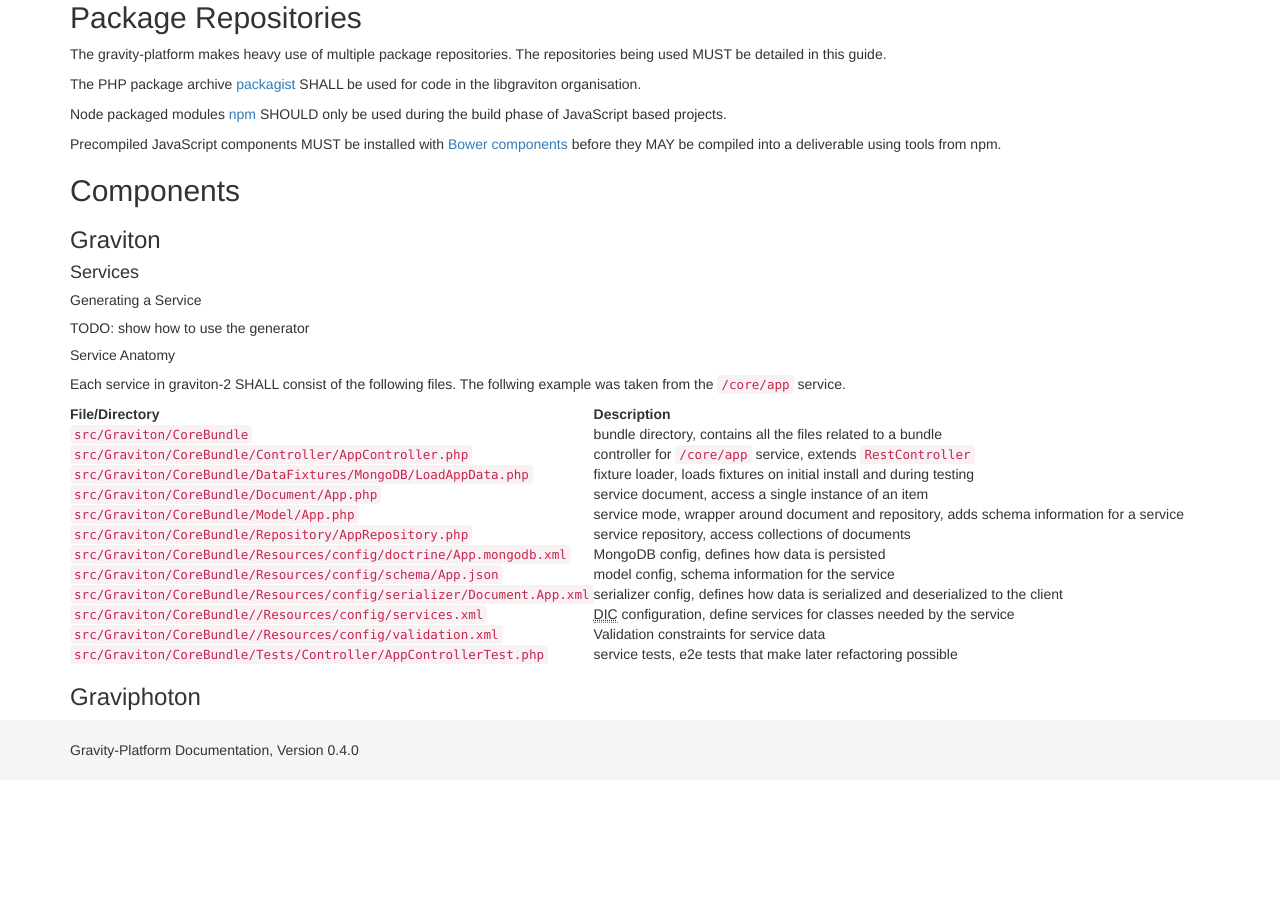
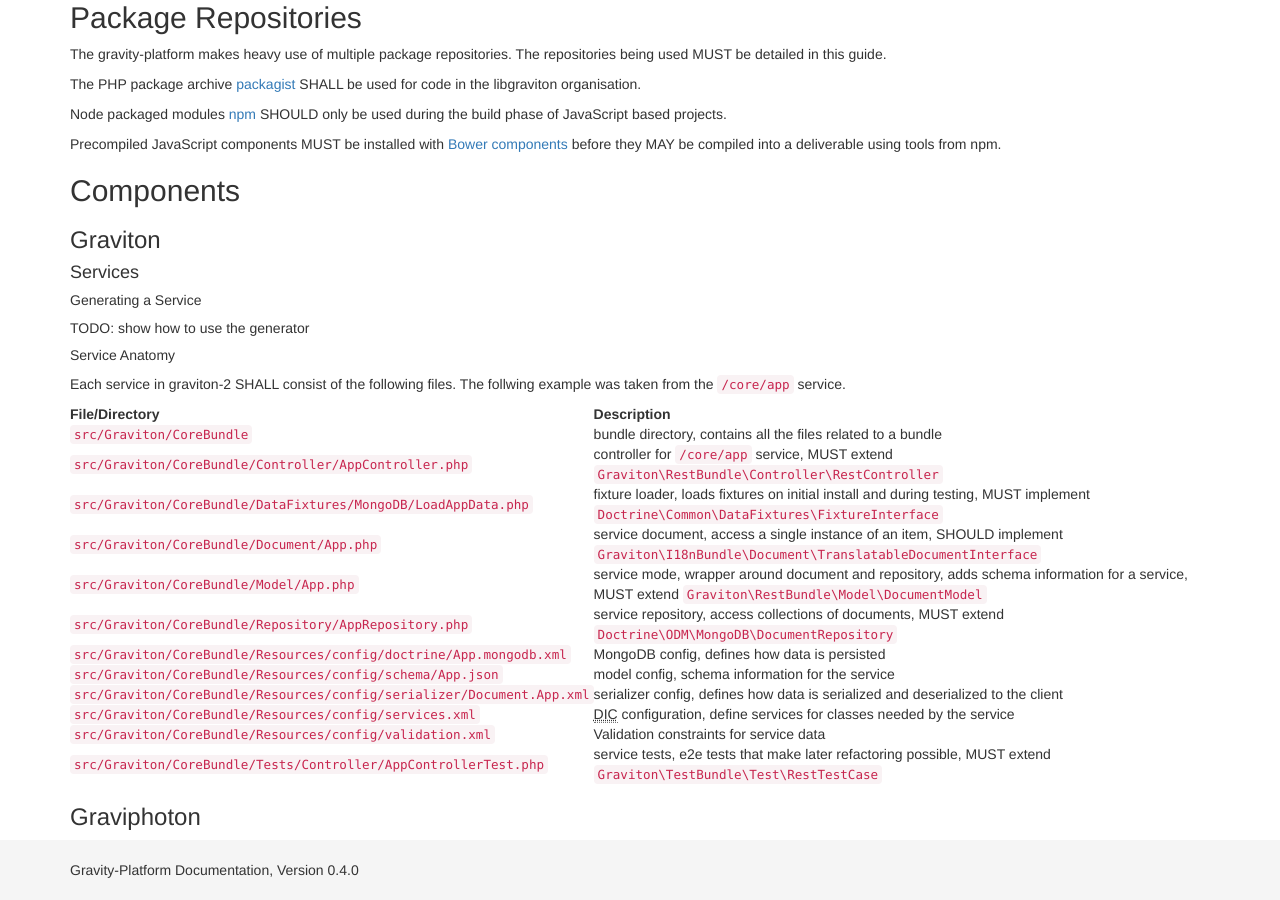
Before and after one commit to gravity-platform/doc, a Jekyll site: the page built from hacking.md, in a window 1280 px wide and 900 px high, scrolled down 830 px. Built offline with Jekyll 4.4.1, drawn with Linux system fonts in a browser that asks for light colours; nearby versions of some CDN libraries; Markdown is read by kramdown in place of the engine named in the settings; before the commit the page ends 1610 px from its top, so only the background shows below that.

Commit message:
add extends and implements info

```diff
--- a/hacking.md
+++ b/hacking.md
@@ -84,23 +84,23 @@ Each service in graviton-2 SHALL consist of the following files. The follwing ex
   </tr>
   <tr>
     <td><code>src/Graviton/CoreBundle/Controller/AppController.php</code></td>
-    <td>controller for <code>/core/app</code> service, extends <code>RestController</code></td>
+    <td>controller for <code>/core/app</code> service, MUST extend <code>Graviton\RestBundle\Controller\RestController</code></td>
   </tr>
   <tr>
     <td><code>src/Graviton/CoreBundle/DataFixtures/MongoDB/LoadAppData.php</code></td>
-    <td>fixture loader, loads fixtures on initial install and during testing</td>
+    <td>fixture loader, loads fixtures on initial install and during testing, MUST implement <code>Doctrine\Common\DataFixtures\FixtureInterface</code></td>
   </tr>
   <tr>
     <td><code>src/Graviton/CoreBundle/Document/App.php</code></td>
-    <td>service document, access a single instance of an item</td>
+    <td>service document, access a single instance of an item, SHOULD implement <code>Graviton\I18nBundle\Document\TranslatableDocumentInterface</code></td>
   </tr>
   <tr>
     <td><code>src/Graviton/CoreBundle/Model/App.php</code></td>
-    <td>service mode, wrapper around document and repository, adds schema information for a service</td>
+    <td>service mode, wrapper around document and repository, adds schema information for a service, MUST extend <code>Graviton\RestBundle\Model\DocumentModel</code></td>
   </tr>
   <tr>
     <td><code>src/Graviton/CoreBundle/Repository/AppRepository.php</code></td>
-    <td>service repository, access collections of documents</td>
+    <td>service repository, access collections of documents, MUST extend <code>Doctrine\ODM\MongoDB\DocumentRepository</code></td>
   </tr>
   <tr>
     <td><code>src/Graviton/CoreBundle/Resources/config/doctrine/App.mongodb.xml</code></td>
@@ -115,16 +115,16 @@ Each service in graviton-2 SHALL consist of the following files. The follwing ex
     <td>serializer config, defines how data is serialized and deserialized to the client</td>
   </tr>
   <tr>
-    <td><code>src/Graviton/CoreBundle//Resources/config/services.xml</code></td>
+    <td><code>src/Graviton/CoreBundle/Resources/config/services.xml</code></td>
     <td><abbr title="Dependency Injection Container">DIC</abbr> configuration, define services for classes needed by the service</td>
   </tr>
   <tr>
-    <td><code>src/Graviton/CoreBundle//Resources/config/validation.xml</code></td>
+    <td><code>src/Graviton/CoreBundle/Resources/config/validation.xml</code></td>
     <td>Validation constraints for service data</td>
   </tr>
   <tr>
     <td><code>src/Graviton/CoreBundle/Tests/Controller/AppControllerTest.php</code></td>
-    <td>service tests, e2e tests that make later refactoring possible</td>
+    <td>service tests, e2e tests that make later refactoring possible, MUST extend <code>Graviton\TestBundle\Test\RestTestCase</code></td>
   </tr>
 </table>
 
```
